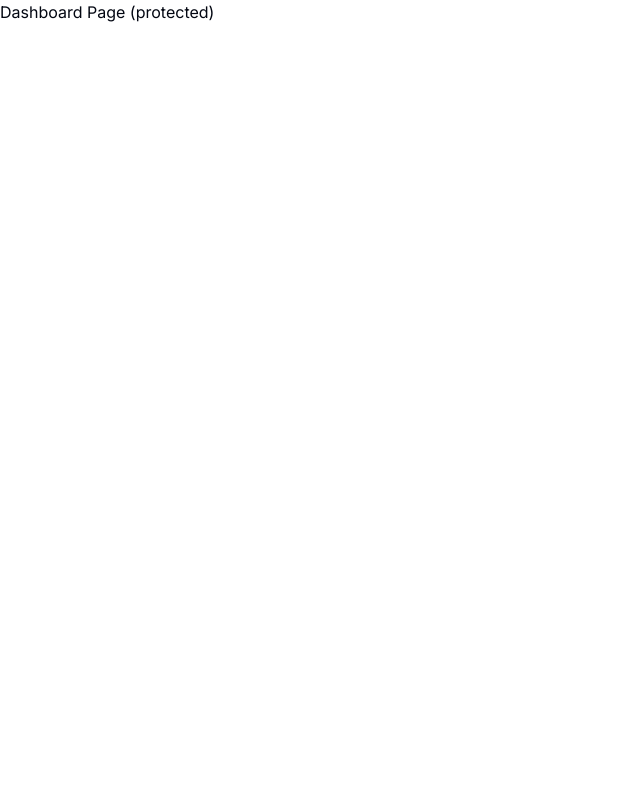
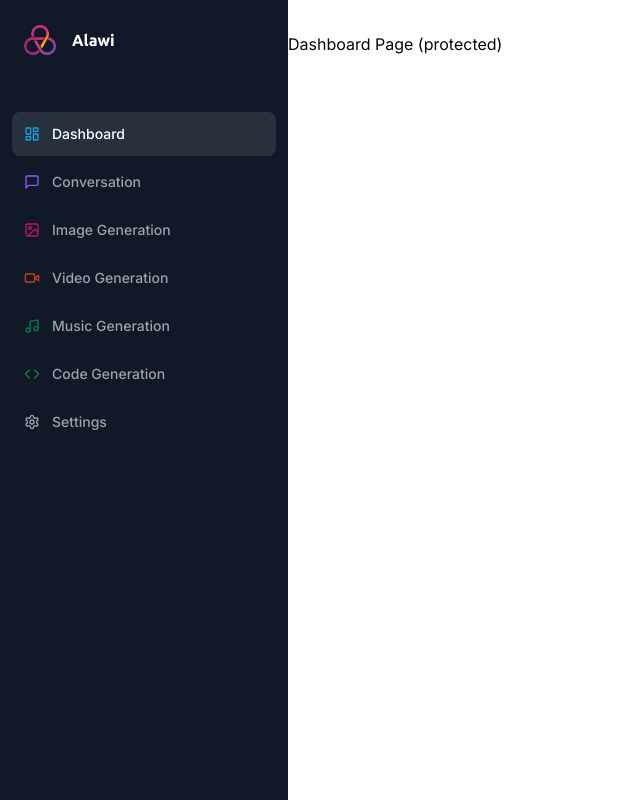
Before and after one commit to alawi030/SaaS-AI-Assistant, a Next.js app: page /Dashboard in a window 1280 px wide. Shown: the whole page, without its empty margins (0-640 px from the left). Built offline with nearby package versions, Linux system fonts and the light colour scheme.

Commit message:
added sidebar

```diff
--- a/app/(dashboard)/(routes)/Dashboard/page.tsx
+++ b/app/(dashboard)/(routes)/Dashboard/page.tsx
@@ -1,9 +1,6 @@
-import { UserButton } from '@clerk/nextjs';
-
 const DashboardPage = () => {
   return (
     <div>
-      <UserButton afterSignOutUrl="/" />
       <p>Dashboard Page (protected)</p>
     </div>
   );
--- /dev/null
+++ b/app/(dashboard)/layout.tsx
@@ -0,0 +1,17 @@
+import Navbar from '@/components/Navbar';
+import Sidebar from '@/components/Sidebar';
+
+const DashboardLayout = ({ children }: { children: React.ReactNode }) => {
+  return (
+    <div className="h-full relative">
+      <div className="hidden h-full md:flex md:w-72 md:flex-col md:fixed md:inset-y-0 z-[80] bg-gray-900">
+        <Sidebar />
+      </div>
+      <main className="md:pl-72">
+        <Navbar />
+        {children}
+      </main>
+    </div>
+  );
+};
+export default DashboardLayout;
--- /dev/null
+++ b/components/Navbar.tsx
@@ -0,0 +1,15 @@
+import MobileSidebar from '@/components/mobile-sidebar';
+import { UserButton } from '@clerk/nextjs';
+
+const Navbar = () => {
+  return (
+    <div className="flex items-center p-4">
+      <MobileSidebar />
+      <div className="flex w-full justify-end">
+        <UserButton afterSignOutUrl="/" />
+      </div>
+    </div>
+  );
+};
+
+export default Navbar;
--- /dev/null
+++ b/components/Sidebar.tsx
@@ -0,0 +1,103 @@
+'use client';
+
+import { Ubuntu } from 'next/font/google';
+import Image from 'next/image';
+import Link from 'next/link';
+
+import { cn } from '@/lib/utils';
+import {
+  LayoutDashboard,
+  MessageSquare,
+  ImageIcon,
+  VideoIcon,
+  Music,
+  CodeIcon,
+  Settings,
+} from 'lucide-react';
+import { usePathname } from 'next/navigation';
+
+const ubuntu = Ubuntu({ weight: '700', subsets: ['latin'] });
+
+const routes = [
+  {
+    label: 'Dashboard',
+    icon: LayoutDashboard,
+    href: '/Dashboard',
+    color: 'text-sky-500',
+  },
+  {
+    label: 'Conversation',
+    icon: MessageSquare,
+    href: '/Conversation',
+    color: 'text-violet-500',
+  },
+  {
+    label: 'Image Generation',
+    icon: ImageIcon,
+    href: '/Image',
+    color: 'text-pink-700',
+  },
+  {
+    label: 'Video Generation',
+    icon: VideoIcon,
+    href: '/Video',
+    color: 'text-orange-700',
+  },
+  {
+    label: 'Music Generation',
+    icon: Music,
+    href: '/Music',
+    color: 'text-emerald-700',
+  },
+  {
+    label: 'Code Generation',
+    icon: CodeIcon,
+    href: '/Code',
+    color: 'text-green-700',
+  },
+  {
+    label: 'Settings',
+    icon: Settings,
+    href: '/Settings',
+  },
+];
+
+const Sidebar = () => {
+  const pathname = usePathname();
+
+  return (
+    <div className="space-y-4 py-4 flex flex-col h-full bg-[#111827] text-white">
+      <div className="px-3 py-2 flex-1">
+        <Link href="/Dashboard" className="flex items-center pl-3 mb-14">
+          <div className="relative w-8 h-8 mr-4">
+            <Image fill alt="Logo" src="/logo.png" />
+          </div>
+          <h1 className={(cn('text-2xl font-black'), ubuntu.className)}>
+            Alawi
+          </h1>
+        </Link>
+        <div className="space-y-1">
+          {routes.map((route) => (
+            <Link
+              href={route.href}
+              key={route.href}
+              className={cn(
+                'text-sm group flex p-3 w-full justify-start font-medium cursor-pointer hover:text-white hover:bg-white/10 rounded-lg transition',
+                pathname === route.href
+                  ? 'text-white bg-white/10'
+                  : 'text-zinc-400'
+              )}
+            >
+              <div className="flex items-center flex-1">
+                <route.icon className={cn('w-4 h-4 mr-3', route.color)} />
+                {route.label}
+              </div>
+            </Link>
+          ))}
+        </div>
+      </div>
+    </div>
+  );
+};
+
+export default Sidebar;
--- /dev/null
+++ b/components/mobile-sidebar.tsx
@@ -0,0 +1,29 @@
+'use client';
+
+import { Menu } from 'lucide-react';
+import { Sheet, SheetContent, SheetTrigger } from '@/components/ui/sheet';
+import { useEffect, useState } from 'react';
+import Sidebar from '@/components/Sidebar';
+
+const MobileSidebar = () => {
+  const [isMounted, setIsMounted] = useState(false);
+
+  useEffect(() => {
+    setIsMounted(true);
+  }, []);
+
+  if (!isMounted) return null;
+
+  return (
+    <Sheet>
+      <SheetTrigger>
+        <Menu className="md:hidden" />
+      </SheetTrigger>
+      <SheetContent side="left" className="p-0">
+        <Sidebar />
+      </SheetContent>
+    </Sheet>
+  );
+};
+
+export default MobileSidebar;
--- /dev/null
+++ b/components/ui/sheet.tsx
@@ -0,0 +1,140 @@
+"use client"
+
+import * as React from "react"
+import * as SheetPrimitive from "@radix-ui/react-dialog"
+import { cva, type VariantProps } from "class-variance-authority"
+import { X } from "lucide-react"
+
+import { cn } from "@/lib/utils"
+
+const Sheet = SheetPrimitive.Root
+
+const SheetTrigger = SheetPrimitive.Trigger
+
+const SheetClose = SheetPrimitive.Close
+
+const SheetPortal = SheetPrimitive.Portal
+
+const SheetOverlay = React.forwardRef<
+  React.ElementRef<typeof SheetPrimitive.Overlay>,
+  React.ComponentPropsWithoutRef<typeof SheetPrimitive.Overlay>
+>(({ className, ...props }, ref) => (
+  <SheetPrimitive.Overlay
+    className={cn(
+      "fixed inset-0 z-50 bg-background/80 backdrop-blur-sm data-[state=open]:animate-in data-[state=closed]:animate-out data-[state=closed]:fade-out-0 data-[state=open]:fade-in-0",
+      className
+    )}
+    {...props}
+    ref={ref}
+  />
+))
+SheetOverlay.displayName = SheetPrimitive.Overlay.displayName
+
+const sheetVariants = cva(
+  "fixed z-50 gap-4 bg-background p-6 shadow-lg transition ease-in-out data-[state=open]:animate-in data-[state=closed]:animate-out data-[state=closed]:duration-300 data-[state=open]:duration-500",
+  {
+    variants: {
+      side: {
+        top: "inset-x-0 top-0 border-b data-[state=closed]:slide-out-to-top data-[state=open]:slide-in-from-top",
+        bottom:
+          "inset-x-0 bottom-0 border-t data-[state=closed]:slide-out-to-bottom data-[state=open]:slide-in-from-bottom",
+        left: "inset-y-0 left-0 h-full w-3/4 border-r data-[state=closed]:slide-out-to-left data-[state=open]:slide-in-from-left sm:max-w-sm",
+        right:
+          "inset-y-0 right-0 h-full w-3/4  border-l data-[state=closed]:slide-out-to-right data-[state=open]:slide-in-from-right sm:max-w-sm",
+      },
+    },
+    defaultVariants: {
+      side: "right",
+    },
+  }
+)
+
+interface SheetContentProps
+  extends React.ComponentPropsWithoutRef<typeof SheetPrimitive.Content>,
+    VariantProps<typeof sheetVariants> {}
+
+const SheetContent = React.forwardRef<
+  React.ElementRef<typeof SheetPrimitive.Content>,
+  SheetContentProps
+>(({ side = "right", className, children, ...props }, ref) => (
+  <SheetPortal>
+    <SheetOverlay />
+    <SheetPrimitive.Content
+      ref={ref}
+      className={cn(sheetVariants({ side }), className)}
+      {...props}
+    >
+      {children}
+      <SheetPrimitive.Close className="absolute right-4 top-4 rounded-sm opacity-70 ring-offset-background transition-opacity hover:opacity-100 focus:outline-none focus:ring-2 focus:ring-ring focus:ring-offset-2 disabled:pointer-events-none data-[state=open]:bg-secondary">
+        <X className="h-4 w-4" />
+        <span className="sr-only">Close</span>
+      </SheetPrimitive.Close>
+    </SheetPrimitive.Content>
+  </SheetPortal>
+))
+SheetContent.displayName = SheetPrimitive.Content.displayName
+
+const SheetHeader = ({
+  className,
+  ...props
+}: React.HTMLAttributes<HTMLDivElement>) => (
+  <div
+    className={cn(
+      "flex flex-col space-y-2 text-center sm:text-left",
+      className
+    )}
+    {...props}
+  />
+)
+SheetHeader.displayName = "SheetHeader"
+
+const SheetFooter = ({
+  className,
+  ...props
+}: React.HTMLAttributes<HTMLDivElement>) => (
+  <div
+    className={cn(
+      "flex flex-col-reverse sm:flex-row sm:justify-end sm:space-x-2",
+      className
+    )}
+    {...props}
+  />
+)
+SheetFooter.displayName = "SheetFooter"
+
+const SheetTitle = React.forwardRef<
+  React.ElementRef<typeof SheetPrimitive.Title>,
+  React.ComponentPropsWithoutRef<typeof SheetPrimitive.Title>
+>(({ className, ...props }, ref) => (
+  <SheetPrimitive.Title
+    ref={ref}
+    className={cn("text-lg font-semibold text-foreground", className)}
+    {...props}
+  />
+))
+SheetTitle.displayName = SheetPrimitive.Title.displayName
+
+const SheetDescription = React.forwardRef<
+  React.ElementRef<typeof SheetPrimitive.Description>,
+  React.ComponentPropsWithoutRef<typeof SheetPrimitive.Description>
+>(({ className, ...props }, ref) => (
+  <SheetPrimitive.Description
+    ref={ref}
+    className={cn("text-sm text-muted-foreground", className)}
+    {...props}
+  />
+))
+SheetDescription.displayName = SheetPrimitive.Description.displayName
+
+export {
+  Sheet,
+  SheetPortal,
+  SheetOverlay,
+  SheetTrigger,
+  SheetClose,
+  SheetContent,
+  SheetHeader,
+  SheetFooter,
+  SheetTitle,
+  SheetDescription,
+}
--- a/package.json
+++ b/package.json
@@ -10,6 +10,7 @@
   },
   "dependencies": {
     "@clerk/nextjs": "^4.26.2",
+    "@radix-ui/react-dialog": "^1.0.5",
     "@radix-ui/react-slot": "^1.0.2",
     "class-variance-authority": "^0.7.0",
     "clsx": "^2.0.0",
```
Also changed, not shown: public/logo.png (added), 1 other file (tests, documents, lock files or other folders).
